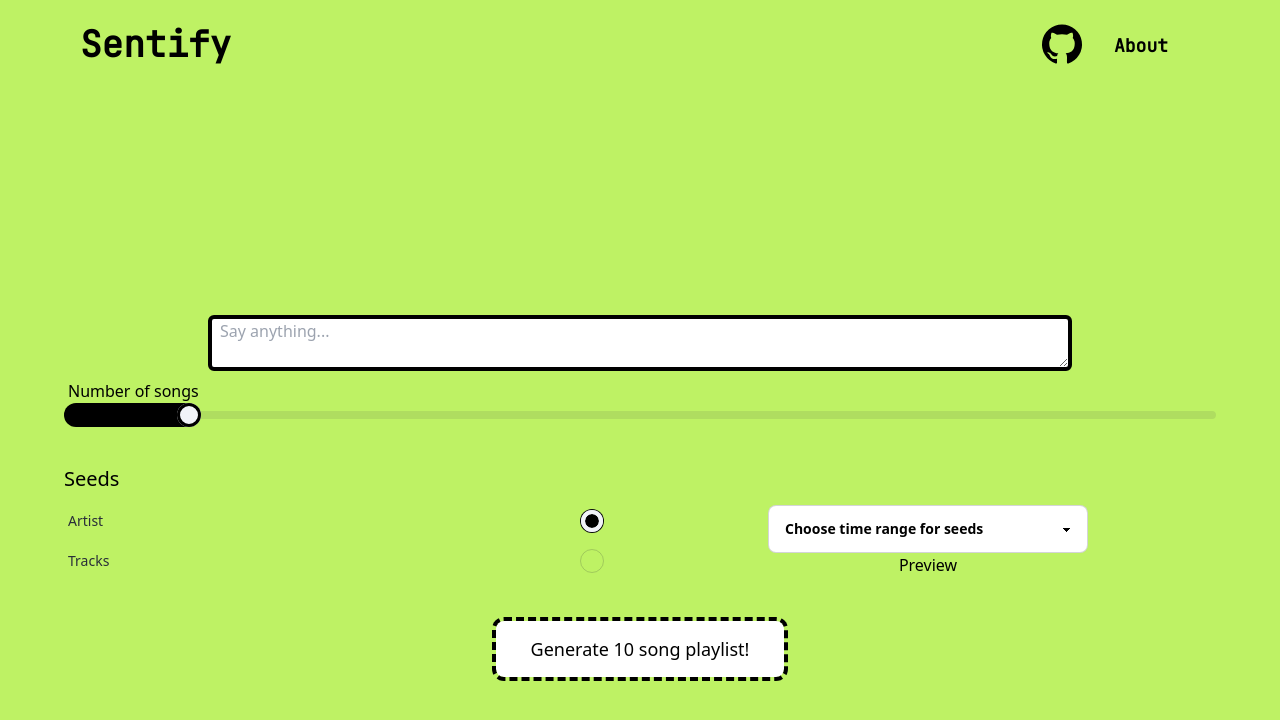
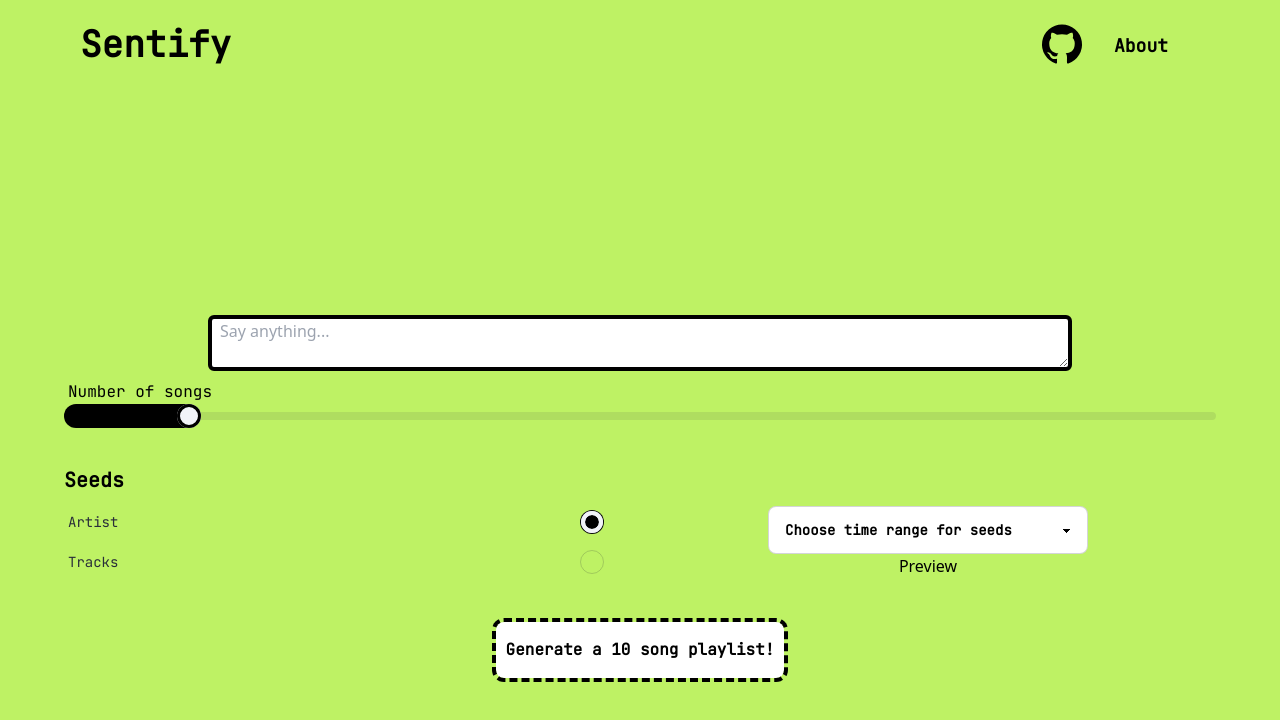
Before and after one commit to afoshiok/Sentify, a Vue app in the folder frontend/sentify/: page /playlist in a window 1280 px wide. Shown: the top 720 px of the page. Built offline with nearby package versions, Linux system fonts and the light colour scheme.

Commit message:
Style clean up

```diff
--- a/frontend/sentify/src/components/Playlist.vue
+++ b/frontend/sentify/src/components/Playlist.vue
@@ -72,7 +72,9 @@
                     </figure>
                     <div class="card-body items-center text-center">
                         <h2 class="card-title">{{ preview_data[index].Name }}</h2>
-                        <h3>{{ preview_data[index].Artists }}</h3>
+                        <div v-for="item in preview_data[index].Artists">
+                            <h3>{{ item }}</h3>
+                        </div>
                         <p>{{ preview_data[index].Genres }}</p>
                         <div class="card-actions">
                             <p>Popularity Score: {{ preview_data[index].Popularity }}</p>
@@ -84,8 +86,8 @@
         <div v-else></div>
 
         <div class="mt-10 flex justify-center">
-            <button class="bg-white rounded-lg h-14 w-72 flex flex-row justify-center items-center outline-4 outline-dashed">
-                <span class="text-lg">Generate {{song_num}} song playlist!</span>
+            <button class="bg-white rounded-lg h-14 w-72 p-2 flex flex-row justify-center items-center outline-4 outline-dashed">
+                <h1 class="text-md">Generate a {{song_num}} song playlist!</h1>
             </button>
         </div>
     </section>
--- a/frontend/sentify/src/style.css
+++ b/frontend/sentify/src/style.css
@@ -16,3 +16,18 @@ header{
   font-family: "JetBrains Mono", monospace;
   font-weight: 700;
 }
+
+h1{
+  font-family: "JetBrains Mono", monospace;
+  font-weight: 800;
+}
+
+h2{
+  font-family: "JetBrains Mono", monospace;
+  font-weight: 600;
+}
+
+p, label, span, select{
+  font-family: "JetBrains Mono", monospace;
+  font-weight: 300;
+}
```
